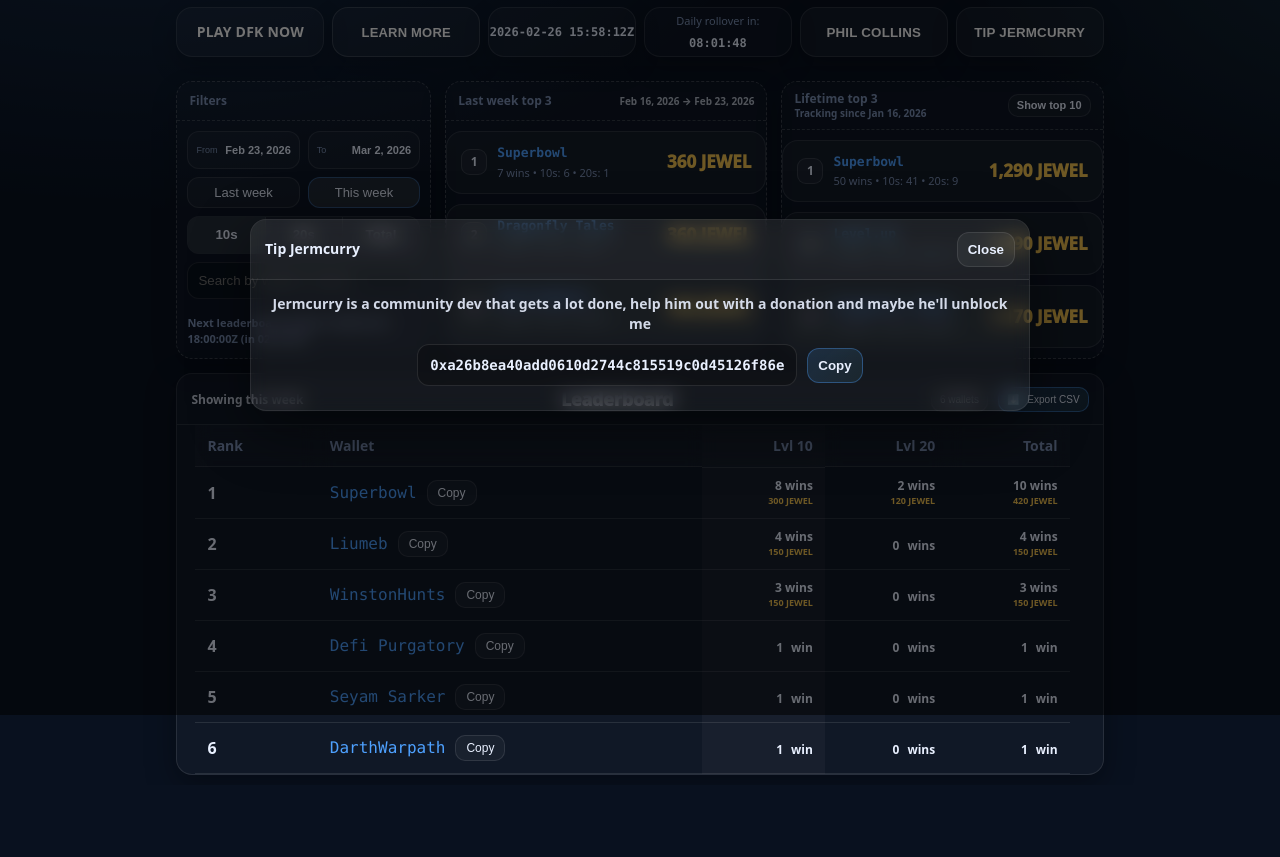
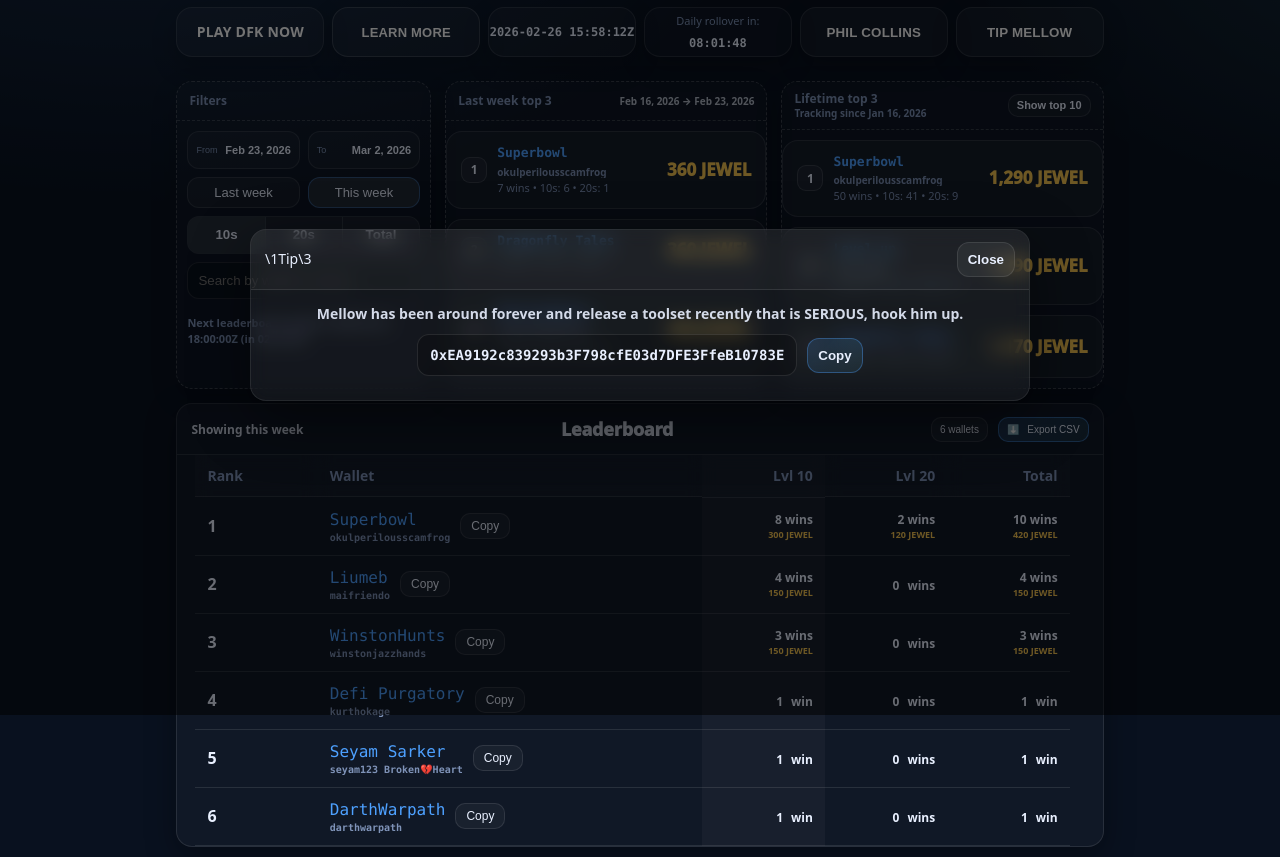
Before and after one commit to winstonjazzhands/Tournament-leaderboard, a website: page index.html in a window 1280 px wide. Both pictures are taken after a click on the button "TIP JERMCURRY". Shown: the part 85-942 px from the top of the page. Before the commit the page ends 870 px from the top, so only its background shows below. Drawn offline with Linux system fonts and the light colour scheme.

Commit message:
rotating tip devs button

```diff
--- a/index.html
+++ b/index.html
@@ -437,6 +437,10 @@
 
     .walletCell{display:flex;align-items:center;gap:10px;min-width:0}
     .walletCell a{min-width:0;overflow:hidden;text-overflow:ellipsis;white-space:nowrap}
+
+    .walletStack{display:flex;flex-direction:column;min-width:0;}
+    .discordTag{font-size:10px;color:var(--muted);font-weight:800;line-height:1.1;margin-top:2px;white-space:nowrap;overflow:hidden;text-overflow:ellipsis;}
+
     .copyBtn{
       flex:0 0 auto;
       border:1px solid var(--border);
@@ -1052,13 +1056,11 @@
 <div class="modalBackdrop" id="tipBackdrop" aria-hidden="true">
   <div class="modal" role="dialog" aria-modal="true" aria-labelledby="tipTitle">
     <div class="modalHd">
-      <div class="modalTitle" id="tipTitle">Tip Jermcurry</div>
+      \1Tip\3
       <button class="modalBtn" id="tipCloseBtn" type="button">Close</button>
     </div>
     <div class="modalBd" style="text-align:center;">
-      <p style="margin:0 0 10px;color:rgba(233,240,255,.90);font-weight:800;">
-        Jermcurry is a community dev that gets a lot done, help him out with a donation and maybe he'll unblock me
-      </p>
+      <p id="tipMessage" style="margin:0 0 10px;color:rgba(233,240,255,.90);font-weight:800;">—</p>
 
       <div style="display:flex;gap:10px;align-items:center;justify-content:center;flex-wrap:wrap;margin-top:10px;">
         <div class="mono" id="tipAddress" style="padding:10px 12px;border-radius:12px;border:1px solid var(--modalBorder);background:rgba(0,0,0,.22);font-weight:900;">
@@ -1152,6 +1154,43 @@
     tournamentTierById: {},
     tournamentRangeById: {},
   };
+
+  // Discord handles (shown next to in-game names when available)
+  const DISCORD_BY_INGAME = {
+  "superbowl": "okulperilousscamfrog",
+  "winstonhunts": "winstonjazzhands",
+  "liumeb": "maifriendo",
+  "defi purgatory": "kurthokage",
+  "seyam sarker": "seyam123 Broken💔Heart",
+  "darthwarpath": "darthwarpath",
+  "maxgerin": "maxgerin",
+  "dragnipur": "malotru3849",
+  "tunefed": "Tunefed",
+  "level.up": "level_uppp",
+  "bboynomad": "bboynomad",
+  "slick_bruss2": "dreadpiraterob1",
+  "king | zma": "kingelovolution2.0",
+  "obamastolemykfc": "swagswag696937",
+  "brionthelion": "zion3noiz",
+  "just have fun": "clash.hope"
+};
+
+  function escHtml(s){
+    return String(s)
+      .replaceAll('&','&amp;')
+      .replaceAll('<','&lt;')
+      .replaceAll('>','&gt;')
+      .replaceAll('"','&quot;')
+      .replaceAll("'",'&#39;');
+  }
+
+  function discordForWallet(wallet){
+    const w = (wallet || "").toLowerCase();
+    const ingame = (state.namesByAddress[w] || "").trim();
+    if (!ingame) return "";
+    return DISCORD_BY_INGAME[ingame.toLowerCase()] || "";
+  }
+
 
   // Data availability start
   const DATA_START_MS = Date.UTC(2026, 0, 16, 0,0,0,0);
@@ -1482,6 +1521,7 @@
           <td class="rank">${r.rank}</td>
           <td class="mono">
             <div class="walletCell">
+              <div class="walletStack">
                 <a class="link"
                    href="https://andromeda-explorer.metis.io/address/${r.wallet}"
                    target="_blank"
@@ -1489,6 +1529,8 @@
                    title="${wShort}">
                    ${name}
                 </a>
+                ${(() => { const d = discordForWallet(r.wallet); return d ? '<div class="discordTag">' + escHtml(d) + '</div>' : ''; })()}
+              </div>
               <button class="copyBtn" type="button" data-copy="${r.wallet}" title="Copy wallet">Copy</button>
             </div>
           </td>
@@ -1636,17 +1678,67 @@
   }
 
 
-  const TIP_ADDRESS = "0xa26b8ea40add0610d2744c815519c0d45126f86e";
+
+  // Rotating tip button (changes every 36 hours)
+  const TIP_ROTATE_MS = 36 * 60 * 60 * 1000;
+
+  const TIP_OPTIONS = [
+    {
+      button: "TIP RENPEN",
+      title: "Tip Renpen",
+      message: "Renpen's guide has been extremely helpful to new players, send her some love",
+      address: "0x841be53e880B4E65F1D63416aDDf881FCfe51B2E",
+    },
+    {
+      button: "TIP ZELYS",
+      title: "Tip Zelys",
+      message: "Zelys is an OG community developer and deserves a shout out here, send him a donation!",
+      address: "0x6495328F27fc53D344d3953b0a037Ae0f363db47",
+    },
+    {
+      button: "TIP MELLOW",
+      title: "Tip Mellow",
+      message: "Mellow has been around forever and release a toolset recently that is SERIOUS, hook him up.",
+      address: "0xEA9192c839293b3F798cfE03d7DFE3FfeB10783E",
+    },
+  ];
+
+  function currentTipIndex(nowMs){
+    return Math.floor(nowMs / TIP_ROTATE_MS) % TIP_OPTIONS.length;
+  }
+
+  function getCurrentTip(){
+    return TIP_OPTIONS[currentTipIndex(Date.now())];
+  }
+
+  function syncTipUI(){
+    const t = getCurrentTip();
+    const btn = $("tipBtn");
+    if (btn) btn.textContent = t.button;
+
+    const title = $("tipTitle");
+    if (title) title.textContent = t.title;
+
+    const msg = $("tipMessage");
+    if (msg) msg.textContent = t.message;
+
+    const addr = $("tipAddress");
+    if (addr) addr.textContent = t.address;
+
+    const status = $("tipStatus");
+    if (status) status.textContent = "";
+  }
 
   function openTipModal(){
-    $("tipStatus").textContent = "";
+    syncTipUI();
     openModal("tipBackdrop");
   }
   function closeTipModal(){
     closeModal("tipBackdrop");
   }
   async function copyTipAddress(){
-    const ok = await copyToClipboard(TIP_ADDRESS);
+    const t = getCurrentTip();
+    const ok = await copyToClipboard(t.address);
     $("tipStatus").textContent = ok ? "Copied address to clipboard." : "Copy failed (browser blocked clipboard).";
     if (ok){
       const btn = $("tipCopyBtn");
@@ -1656,6 +1748,8 @@
     }
   }
 
+  // Keep button label fresh if the page stays open across a rotation boundary
+  setInterval(syncTipUI, 60 * 1000);
 function openWalletsModal(){
     const wallets = state.filtered.map(r => r.wallet);
     $("walletsText").value = wallets.join("\n");
@@ -1791,6 +1885,7 @@ function openWalletsModal(){
             <span class="place">${place}</span>
             <div class="topWallet">
               <a href="https://andromeda-explorer.metis.io/address/${r.wallet}" target="_blank" rel="noreferrer" title="${shortWallet(r.wallet)}">${name}</a>
+              ${(() => { const d = discordForWallet(r.wallet); return d ? '<div class="discordTag">' + escHtml(d) + '</div>' : ''; })()}
               <div class="topMeta">${winsLine}</div>
             </div>
           </div>
```
Lines whose indentation alone changed are shown as unchanged.
